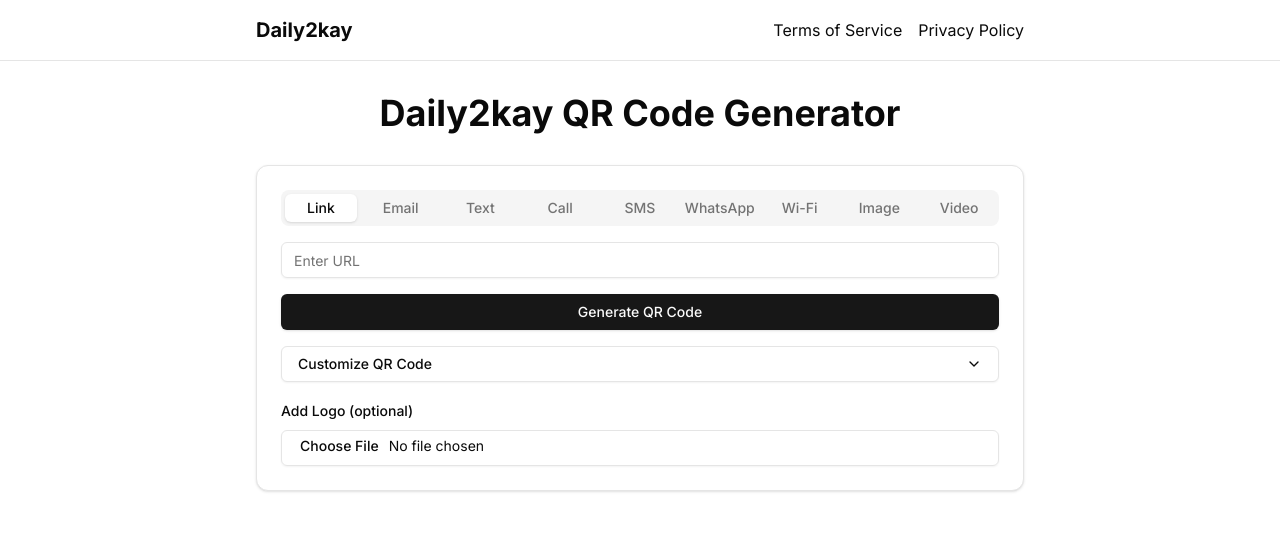
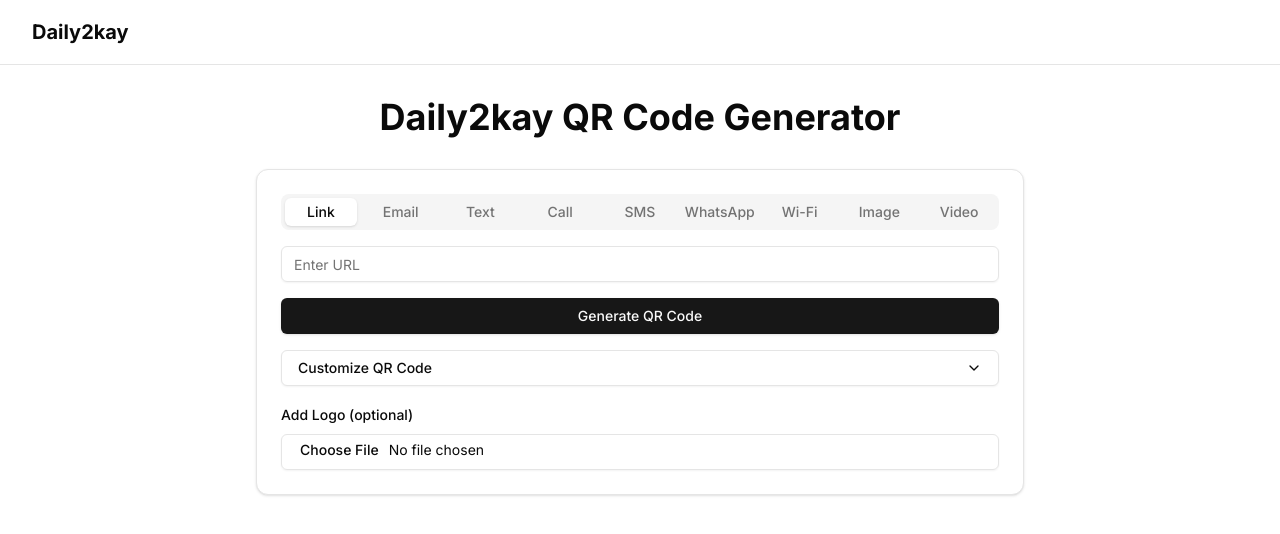
Before and after one commit to TSOlami/daily2kay, a Next.js app: page / in a window 1280 px wide. Shown: the top 534 px of the page. Built offline with nearby package versions, Linux system fonts and the light colour scheme.

Commit message:
Enhance layout component with footer and improved metadata for QR code generator

```diff
--- a/src/app/layout.tsx
+++ b/src/app/layout.tsx
@@ -1,24 +1,14 @@
-import React from 'react'
 import './globals.css'
 import { Inter } from 'next/font/google'
 import Link from 'next/link'
 import { Toaster } from '@/components/ui/toaster'
+import { Footer } from '@/components/Footer'
 
 const inter = Inter({ subsets: ['latin'] })
 
 export const metadata = {
   title: 'Daily2kay QR Code Generator',
-  description: 'Generate QR codes easily',
-  image: '/og.png',
-  url: 'https://daily2kay.com',
-  type: 'website',
-  keywords: ['QR code', 'generator', 'tool'],
-  theme_color: '#ffffff',
-  background_color: '#ffffff',
-  locale: 'en_US',
-  robots: 'follow, index',
-  googlebot: 'follow, index',
-  google: 'notranslate',
+  description: 'Generate QR codes easily with advanced customization options',
 }
 
 export default function RootLayout({
@@ -27,24 +17,21 @@ export default function RootLayout({
   children: React.ReactNode
 }) {
   return (
-    <html lang="en">
-      <body className={inter.className}>
-        <nav className="p-4 border-b">
-          <div className="max-w-3xl mx-auto flex justify-between items-center">
-            <Link href="/" className="font-bold text-xl">
-              Daily2kay
-            </Link>
-            <div className="space-x-4">
-              <Link href="/terms" className="hover:underline">
-                Terms of Service
-              </Link>
-              <Link href="/privacy" className="hover:underline">
-                Privacy Policy
+    <html lang="en" className="h-full">
+      <body className={`${inter.className} min-h-full flex flex-col`}>
+        <nav className="sticky top-0 z-50 bg-background/95 backdrop-blur supports-[backdrop-filter]:bg-background/60 border-b">
+          <div className="max-w-7xl mx-auto px-4 sm:px-6 lg:px-8">
+            <div className="flex justify-between items-center h-16">
+              <Link href="/" className="font-bold text-xl">
+                Daily2kay
               </Link>
             </div>
           </div>
         </nav>
-        {children}
+        <main className="flex-1">
+          {children}
+        </main>
+        <Footer />
         <Toaster />
       </body>
     </html>
```
